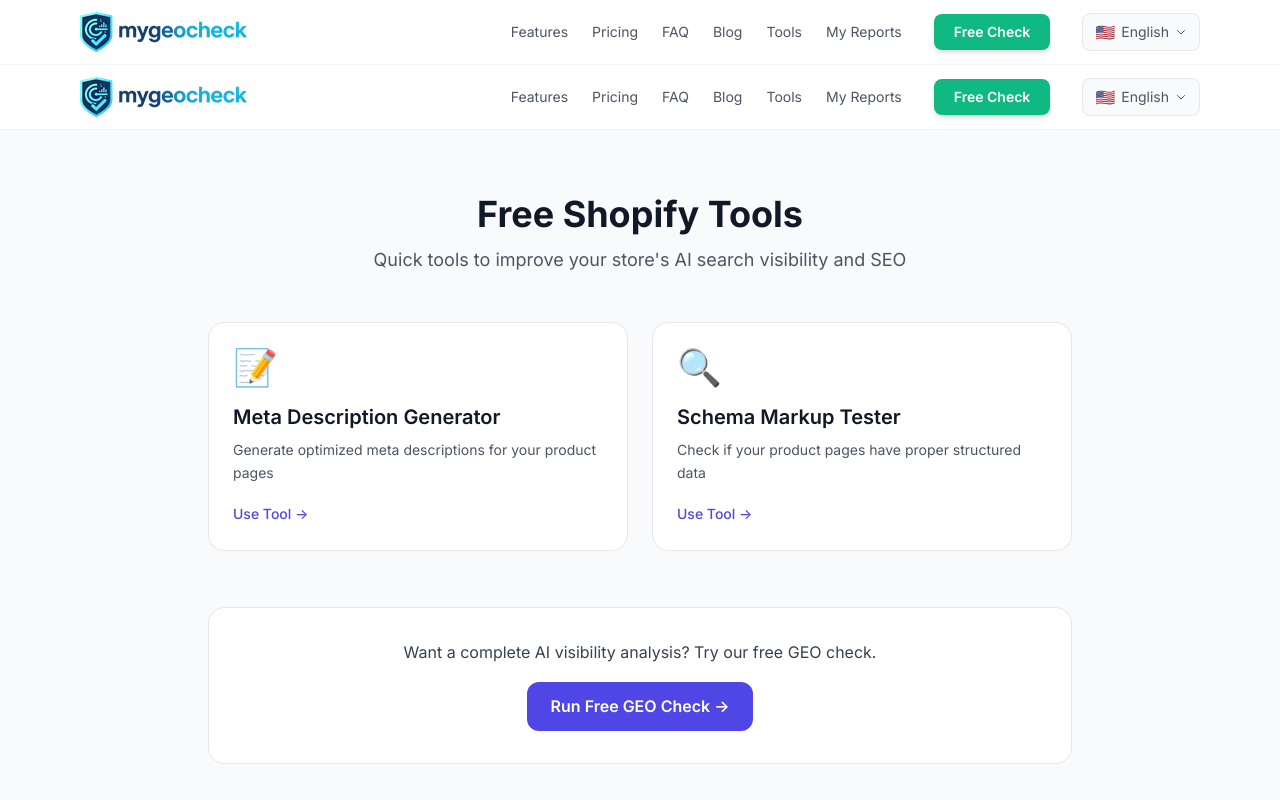
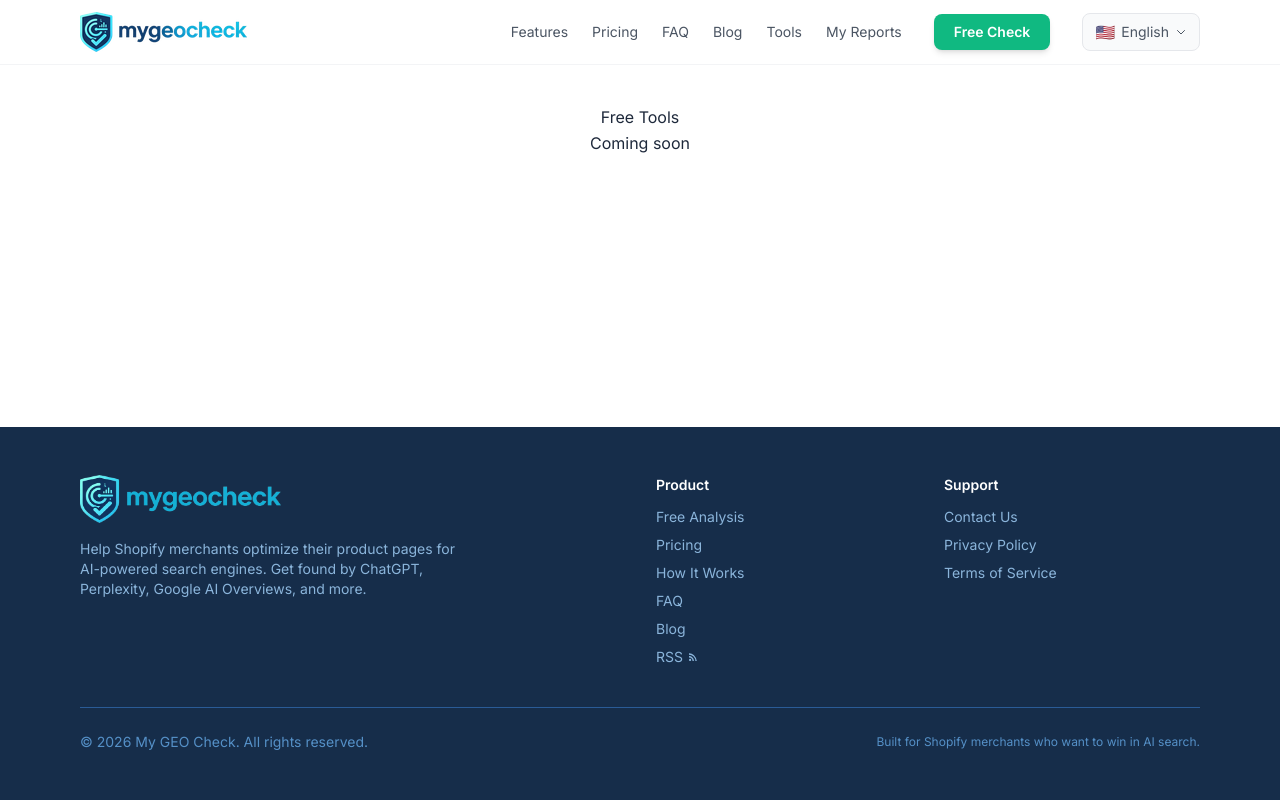
Before and after one commit to lough0226-lang/shopify-geocheck, a Next.js app: page /tools in a window 1280 px wide. Shown: the top 800 px of the page. Built offline with nearby package versions, Linux system fonts and the light colour scheme.

Commit message:
test: minimal tools page

```diff
--- a/app/tools/page.js
+++ b/app/tools/page.js
@@ -1,76 +1,3 @@
-'use client';
-
-import Link from 'next/link';
-import { useLang, PAGE_CONTENT } from '../../lib/i18n';
-import Header from '../../components/Header';
-import Footer from '../../components/Footer';
-
 export default function ToolsPage() {
-  const lang = useLang();
-  const p = PAGE_CONTENT[lang] || PAGE_CONTENT.en;
-
-  const tools = [
-    {
-      href: '/tools/meta-description',
-      icon: '📝',
-      title: p.toolsMetaTitle,
-      desc: p.toolsMetaDesc,
-    },
-    {
-      href: '/tools/schema-tester',
-      icon: '🔍',
-      title: p.toolsSchemaTitle,
-      desc: p.toolsSchemaDesc,
-    },
-  ];
-
-  return (
-    <>
-      <Header />
-      <main className="bg-gray-50 min-h-screen">
-        <div className="max-w-4xl mx-auto px-4 py-16">
-          <div className="text-center mb-12">
-            <h1 className="text-3xl md:text-4xl font-bold text-gray-900 mb-3">
-              {p.toolsTitle}
-            </h1>
-            <p className="text-lg text-gray-600 max-w-2xl mx-auto">
-              {p.toolsSubtitle}
-            </p>
-          </div>
-
-          <div className="grid md:grid-cols-2 gap-6 mb-14">
-            {tools.map((tool) => (
-              <Link
-                key={tool.href}
-                href={tool.href}
-                className="bg-white rounded-2xl border border-gray-200 p-6 hover:shadow-lg hover:border-indigo-200 transition-all duration-200 group block"
-              >
-                <div className="text-4xl mb-4">{tool.icon}</div>
-                <h2 className="text-xl font-semibold text-gray-900 mb-2 group-hover:text-indigo-600 transition-colors">
-                  {tool.title}
-                </h2>
-                <p className="text-gray-600 text-sm mb-4 leading-relaxed">
-                  {tool.desc}
-                </p>
-                <span className="inline-flex items-center text-indigo-600 font-medium text-sm group-hover:gap-2 transition-all">
-                  {p.toolsUseBtn}
-                </span>
-              </Link>
-            ))}
-          </div>
-
-          <div className="bg-white rounded-2xl border border-gray-200 p-8 text-center">
-            <p className="text-gray-700 mb-4">{p.toolsCta}</p>
-            <Link
-              href="/check"
-              className="inline-block bg-indigo-600 hover:bg-indigo-700 text-white font-semibold px-6 py-3 rounded-xl transition-colors"
-            >
-              {p.toolsCtaBtn}
-            </Link>
-          </div>
-        </div>
-      </main>
-      <Footer />
-    </>
-  );
+  return <div style={{padding: '40px', textAlign: 'center'}}><h1>Free Tools</h1><p>Coming soon</p></div>;
 }
```
